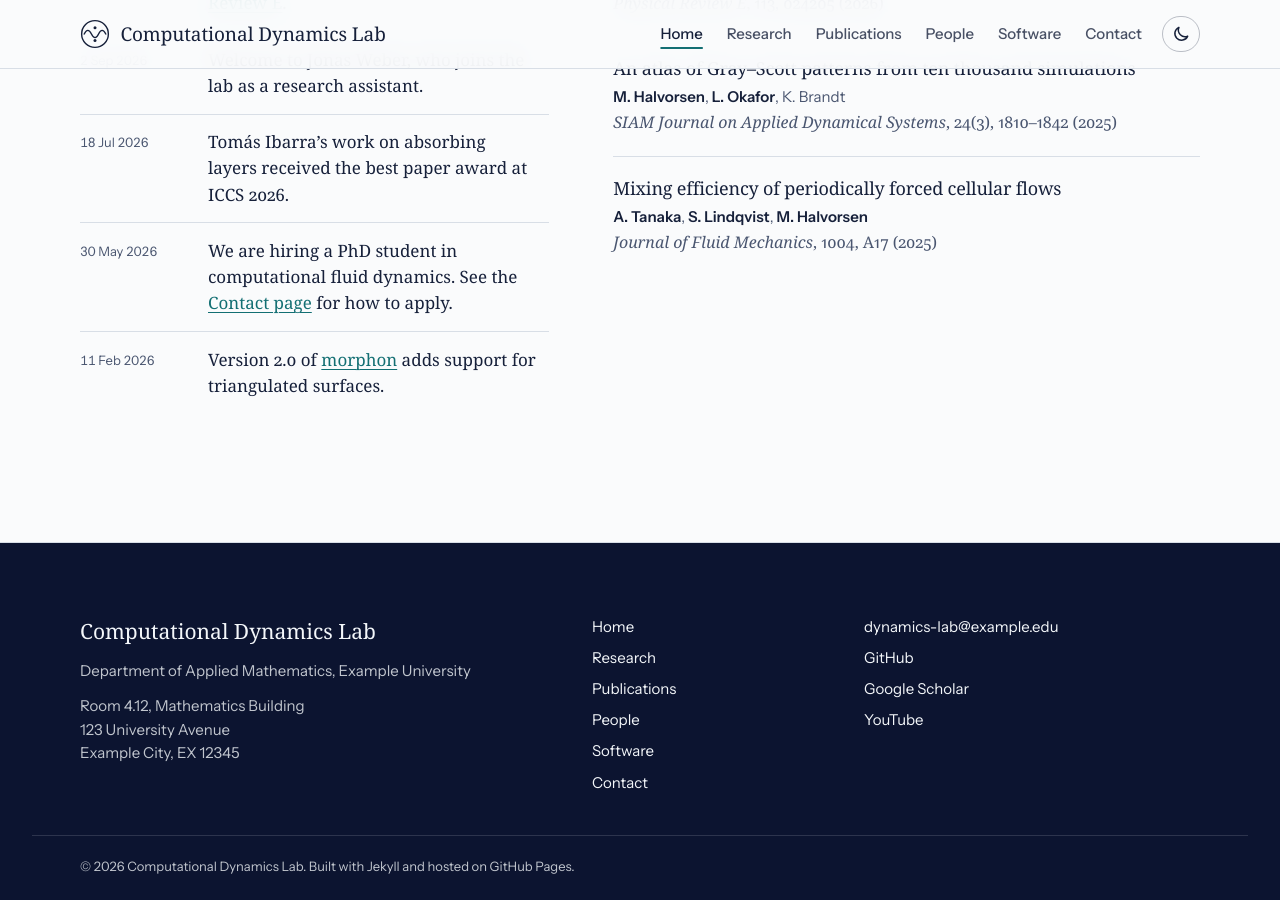
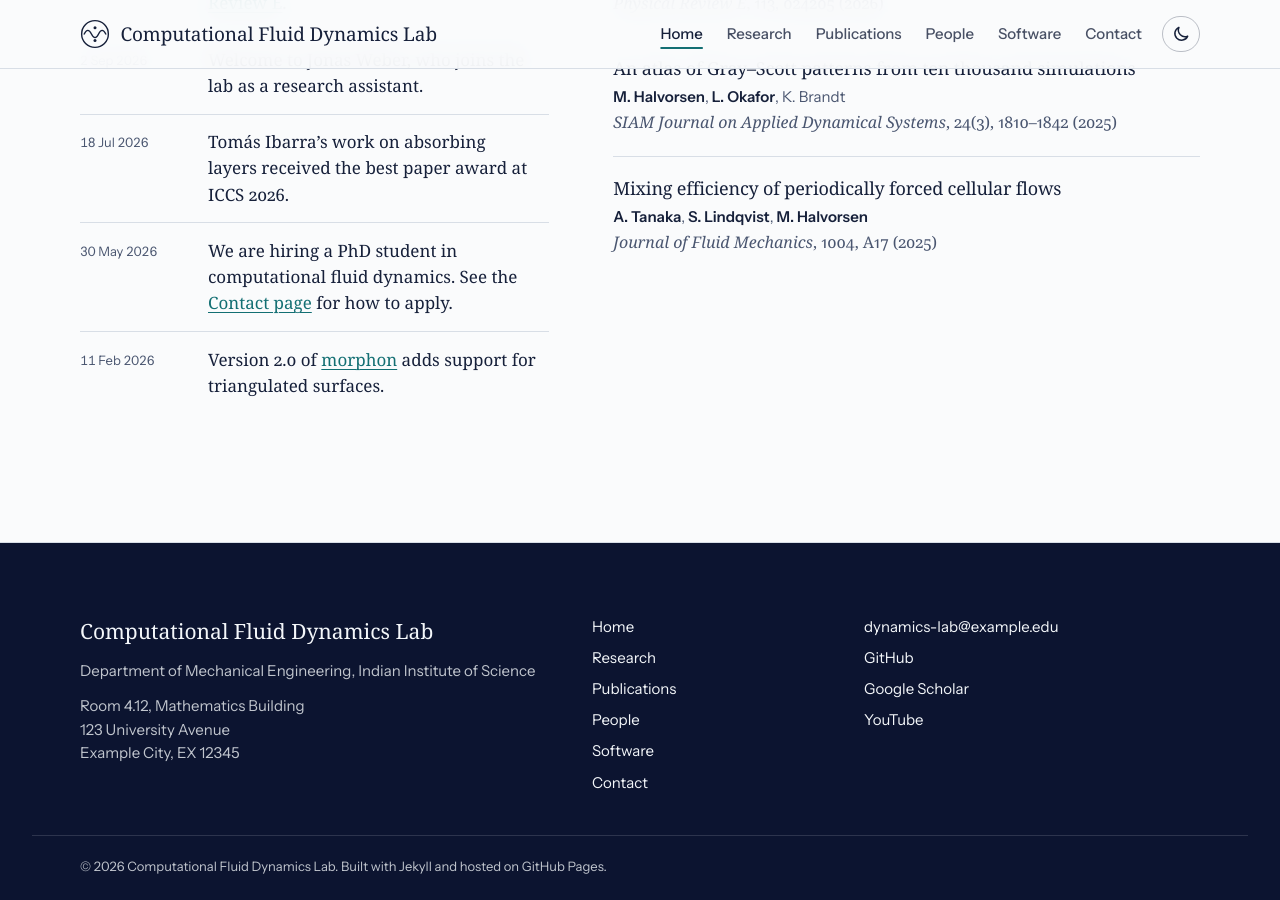
Before and after one commit to cfdlab-me-iisc/cfdlab-me-iisc.github.io, a Jekyll site: the page built from index.md, in a window 1280 px wide and 900 px high, scrolled down 2229 px. Built offline with Jekyll 4.4.1, drawn with Linux system fonts in a browser that asks for light colours; some web fonts are replaced.

Commit message:
Changes to home page

```diff
--- a/_config.yml
+++ b/_config.yml
@@ -5,12 +5,11 @@
 #  After editing this file, restart `jekyll serve` (it is not live-reloaded).
 # ----------------------------------------------------------------------------
 
-title: Computational Dynamics Lab
-# short_title: CDL   # optional; replaces the title in the header on narrow phones
+title: Computational Fluid Dynamics Lab
+short_title: CFD Lab   # optional; replaces the title in the header on narrow phones
 description: >-
-  We build simulations and theory for pattern formation, wave propagation
-  and transport in complex systems.
-institution: Department of Applied Mathematics, Example University
+  We seek to understand the fundamental and physical mechanics of fluid flows over a wide spectrum of spatio-temporal scales.
+institution: Department of Mechanical Engineering, Indian Institute of Science
 lang: en
 
 # GitHub Pages addresses
```
